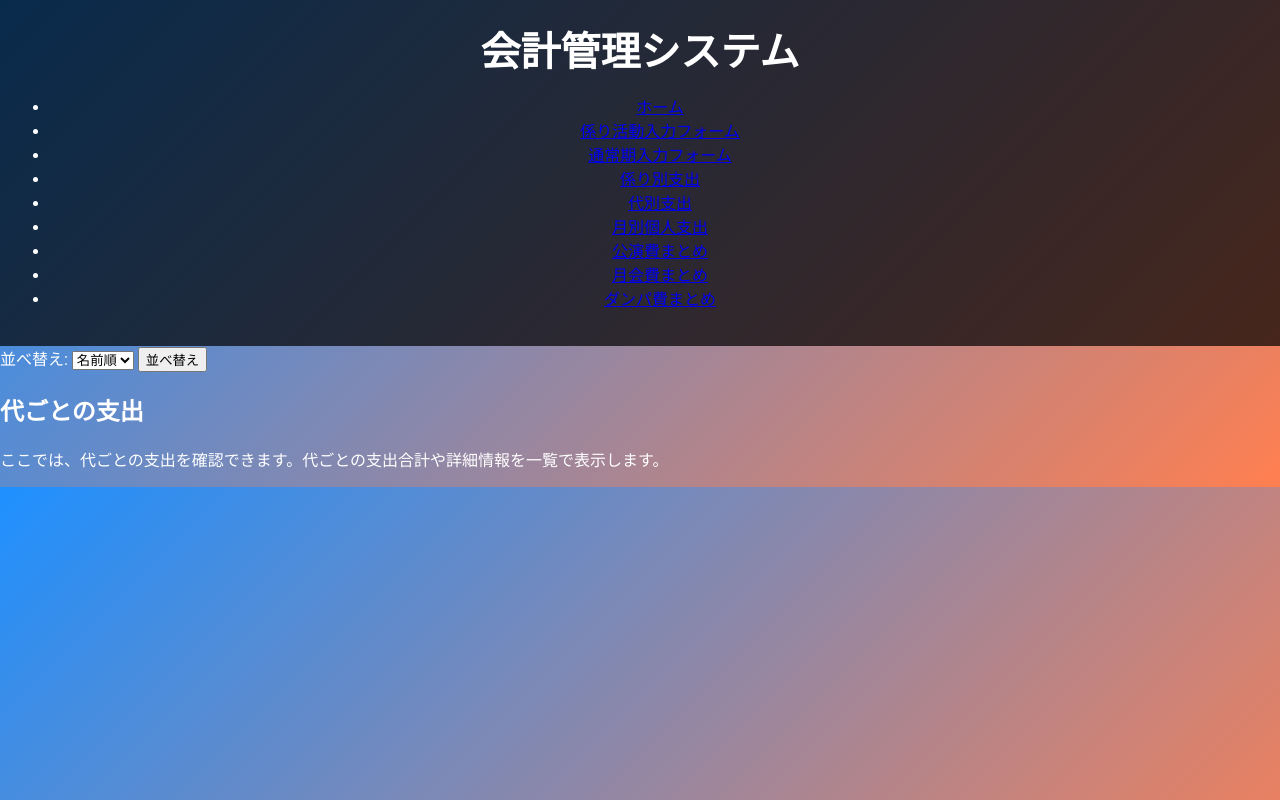
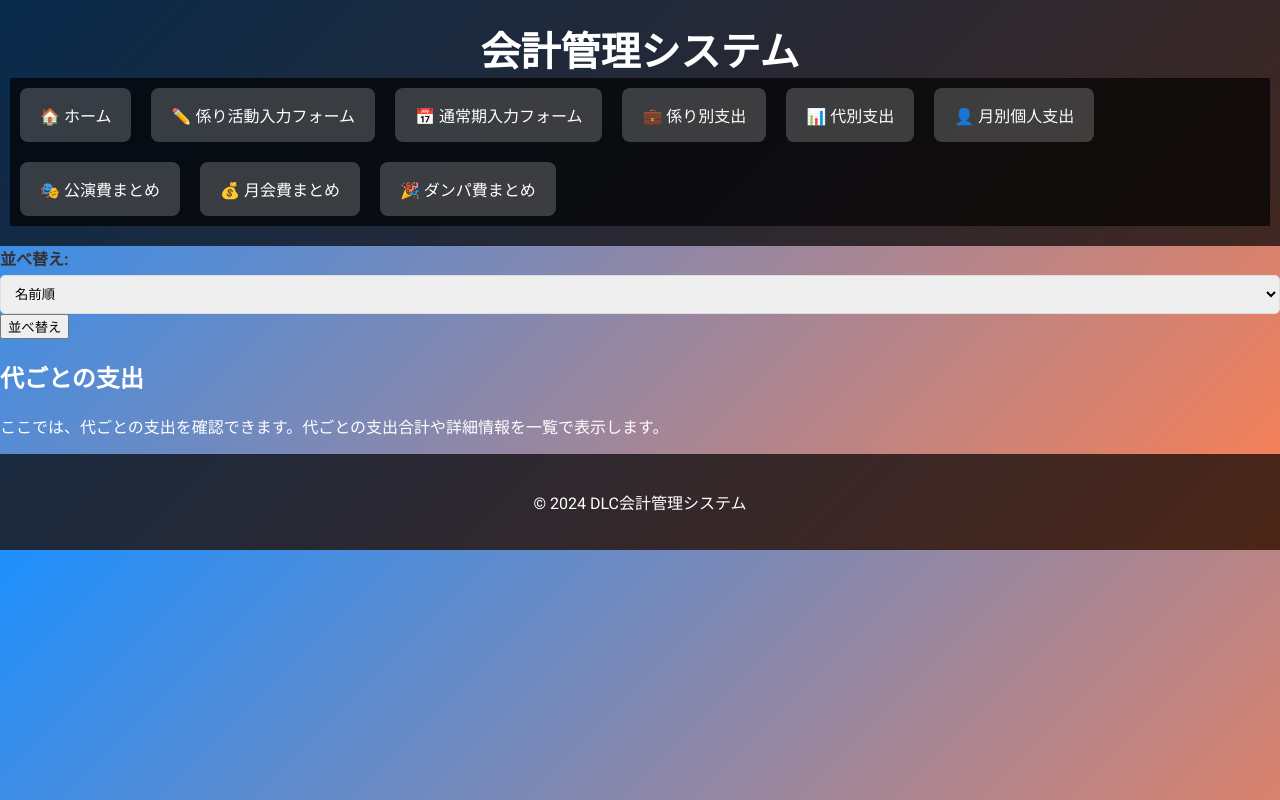
Before and after one commit to Shiki-dance/accounting-management, a Django app: template accounting/templates/accounting/age_expenses.html in a window 1280 px wide. Run offline with Django 3.2, Linux system fonts and the light colour scheme; the template is opened without the code that fills it, so the values that code supplies are empty.

Commit message:
grafic changes

```diff
--- a/accounting/static/accounting/css/style.css
+++ b/accounting/static/accounting/css/style.css
@@ -7,6 +7,7 @@ body {
     padding: 0;
 }
 
+/* ヘッダー */
 header {
     text-align: center;
     padding: 20px 10px;
@@ -19,12 +20,18 @@ header h1 {
     margin: 0;
 }
 
+/* ナビゲーション */
+.main-nav {
+    display: flex;
+    justify-content: center;
+    background-color: rgba(0, 0, 0, 0.7);
+}
+
 .main-nav ul {
     list-style: none;
     margin: 0;
     padding: 0;
     display: flex;
-    justify-content: center;
     flex-wrap: wrap;
 }
 
@@ -55,35 +62,88 @@ header h1 {
     box-shadow: 0 0 10px rgba(0, 0, 0, 0.5);
 }
 
-.intro {
-    text-align: center;
-    padding: 50px 20px;
+/* ハンバーガーメニュー */
+.menu-toggle {
+    font-size: 1.5rem;
+    background: none;
+    border: none;
+    color: #fff;
+    cursor: pointer;
+    display: none;
 }
 
-.intro h2 {
-    font-size: 2rem;
-    margin-bottom: 20px;
+@media (max-width: 768px) {
+    .menu-toggle {
+        display: block;
+    }
+
+    .main-nav {
+        display: none;
+        flex-direction: column;
+        align-items: flex-start;
+    }
+
+    .main-nav.open {
+        display: flex;
+    }
+
+    .main-nav a {
+        width: 100%;
+        text-align: left;
+        padding-left: 20px;
+    }
 }
 
-.intro p {
-    font-size: 1.2rem;
+/* メインコンテンツ */
+.form-container {
+    padding: 20px;
+    margin: 20px auto;
+    background: #fff;
+    color: #333;
+    box-shadow: 0 2px 10px rgba(0, 0, 0, 0.1);
+    max-width: 600px;
+    border-radius: 10px;
 }
 
+.form-group {
+    margin-bottom: 15px;
+}
+
+label {
+    display: block;
+    margin-bottom: 5px;
+    font-weight: bold;
+    color: #333;
+}
+
+input, select, textarea {
+    width: 100%;
+    padding: 10px;
+    border: 1px solid #ddd;
+    border-radius: 5px;
+    box-sizing: border-box;
+}
+
+button.submit-btn {
+    width: 100%;
+    padding: 10px;
+    background-color: #4a90e2;
+    color: #fff;
+    border: none;
+    border-radius: 5px;
+    cursor: pointer;
+    font-size: 1rem;
+    transition: background-color 0.3s ease;
+}
+
+button.submit-btn:hover {
+    background-color: #003d8b;
+}
+
+/* フッター */
 footer {
     text-align: center;
     padding: 20px;
     background: rgba(0, 0, 0, 0.7);
     color: #fff;
 }
-
-/* モバイル対応 */
-@media (max-width: 768px) {
-    .main-nav ul {
-        flex-direction: column;
-    }
-
-    .main-nav a {
-        width: 100%;
-        text-align: left;
-    }
-}
--- a/accounting/templates/accounting/base.html
+++ b/accounting/templates/accounting/base.html
@@ -2,33 +2,44 @@
 <html lang="ja">
 <head>
     <meta charset="UTF-8">
-    <title>会計管理システム</title>
+    <meta name="viewport" content="width=device-width, initial-scale=1.0">
+    <title>{% block title %}会計管理システム{% endblock %}</title>
     {% load static %}
     <link rel="stylesheet" href="{% static 'accounting/css/style.css' %}">
+    <link href="https://fonts.googleapis.com/css2?family=Roboto:wght@400;700&display=swap" rel="stylesheet">
 </head>
 <body>
-    <div class="container">
     <header>
+        <div class="header-container">
             <h1>会計管理システム</h1>
-            <nav>
+            <button class="menu-toggle" id="menuToggle">☰</button>
+        </div>
+        <nav class="main-nav" id="mainNav">
             <ul>
-                    <li><a href="/">ホーム</a></li>
-                    <li><a href="{% url 'create_expenses' %}">係り活動入力フォーム</a></li>
-                    <li><a href="{% url 'input_category' %}">通常期入力フォーム</a></li>
-                    <li><a href="{% url 'department_expenses' %}">係り別支出</a></li>
-                    <li><a href="{% url 'age_expenses' %}">代別支出</a></li>
-                    <li><a href="{% url 'monthly_personal_expenses' %}">月別個人支出</a></li>
-                    <li><a href="{% url 'view_public_performance' %}">公演費まとめ</a></li>
-                    <li><a href="{% url 'view_monthly_fee' %}">月会費まとめ</a></li>
-                    <li><a href="{% url 'view_dance_party' %}">ダンパ費まとめ</a></li>
+                <li><a href="/">🏠 ホーム</a></li>
+                <li><a href="{% url 'create_expenses' %}">✏️ 係り活動入力フォーム</a></li>
+                <li><a href="{% url 'input_category' %}">📅 通常期入力フォーム</a></li>
+                <li><a href="{% url 'department_expenses' %}">💼 係り別支出</a></li>
+                <li><a href="{% url 'age_expenses' %}">📊 代別支出</a></li>
+                <li><a href="{% url 'monthly_personal_expenses' %}">👤 月別個人支出</a></li>
+                <li><a href="{% url 'view_public_performance' %}">🎭 公演費まとめ</a></li>
+                <li><a href="{% url 'view_monthly_fee' %}">💰 月会費まとめ</a></li>
+                <li><a href="{% url 'view_dance_party' %}">🎉 ダンパ費まとめ</a></li>
             </ul>
         </nav>
-
     </header>
-
-        <section class="content">
+    <main>
         {% block content %}{% endblock %}
-        </section>
-    </div>
+    </main>
+    <footer>
+        <p>© 2024 DLC会計管理システム</p>
+    </footer>
+    <script>
+        const menuToggle = document.getElementById('menuToggle');
+        const mainNav = document.getElementById('mainNav');
+        menuToggle.addEventListener('click', () => {
+            mainNav.classList.toggle('open');
+        });
+    </script>
 </body>
 </html>
```
Also changed, not shown: accounting/templates/accounting/create_expenses.html (+35 -28 lines). Lines whose indentation alone changed are shown as unchanged.
